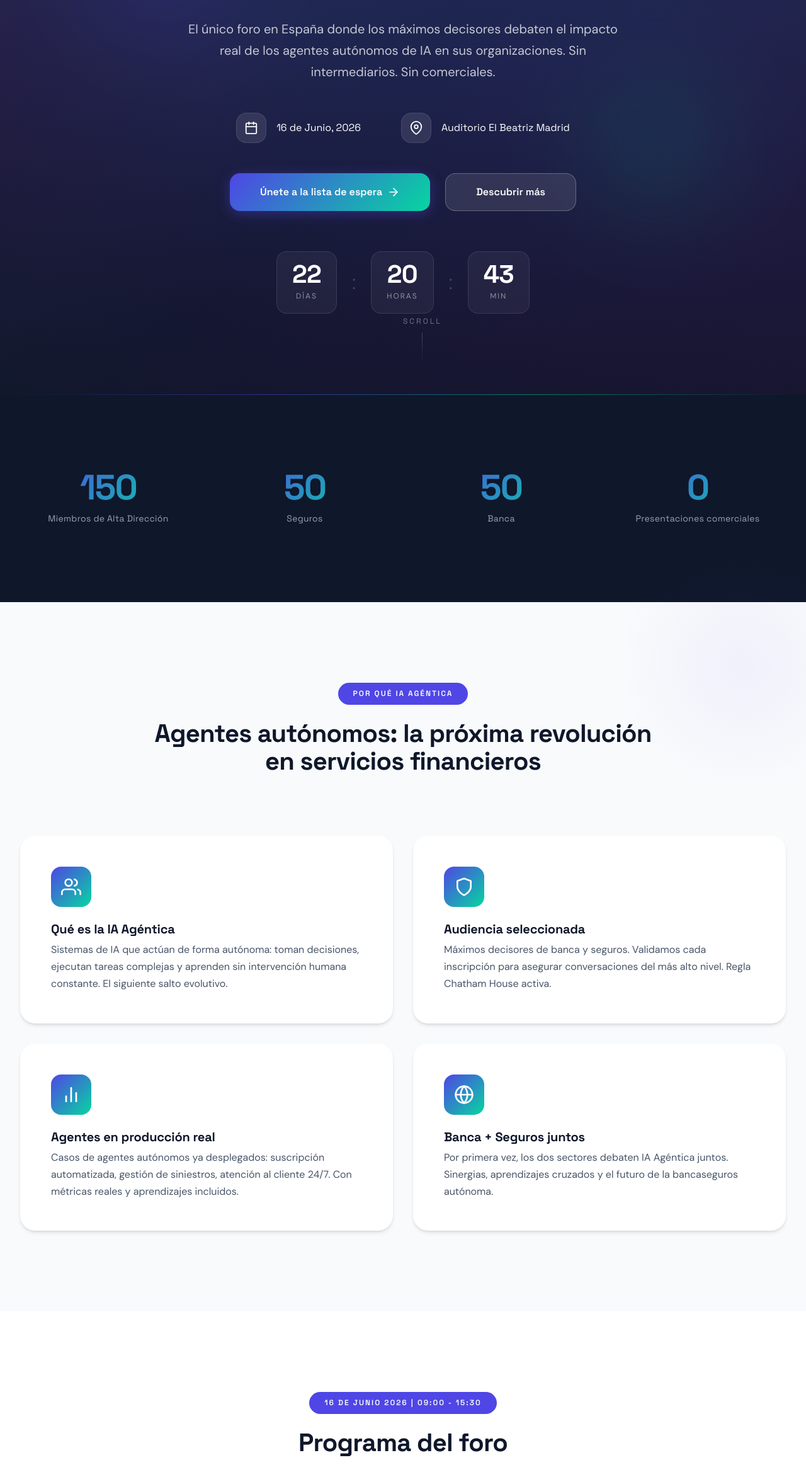
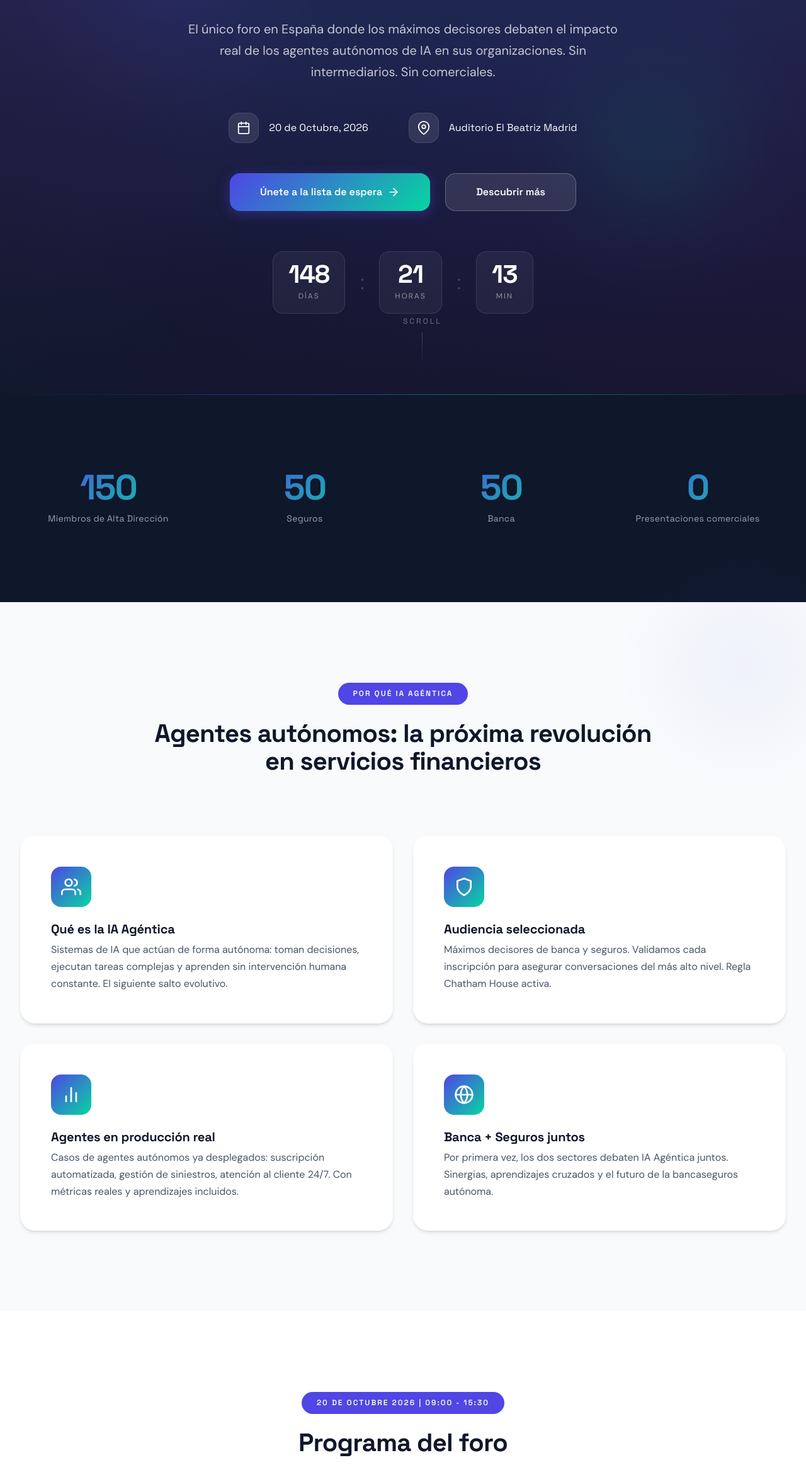
Before and after one commit to Coberio/evento-ia-agentica, a plain HTML site: page index.html in a window 1280 px wide. Shown: the part 411-2737 px from the top of the page at 63% size. Drawn offline with Linux system fonts and the light colour scheme; a script that the page names is missing.

Commit message:
feat: update event date to 20 October 2026
Replace all references to 16 June 2026 with 20 October 2026 across
meta description, hero section, agenda tag, legal modal, countdown
timer, and console branding log. Zero trace of old date remains.

Co-Authored-By: Claude Sonnet 4.6 <noreply@anthropic.com>

```diff
--- a/assets/js/main.js
+++ b/assets/js/main.js
@@ -60,7 +60,7 @@ document.addEventListener('DOMContentLoaded', function() {
     // ================================================
     // COUNTDOWN TIMER WITH ANIMATION
     // ================================================
-    const eventDate = new Date('2026-06-16T08:30:00').getTime();
+    const eventDate = new Date('2026-10-20T09:00:00').getTime();
 
     function updateCountdown() {
         const now = new Date().getTime();
@@ -644,7 +644,7 @@ document.addEventListener('DOMContentLoaded', function() {
     // ================================================
     console.log('%c IA Agéntica 2026 ', 'background: linear-gradient(135deg, #4F46E5, #06D6A0); color: white; font-size: 24px; padding: 15px 30px; border-radius: 12px; font-weight: bold;');
     console.log('%c El futuro de los agentes autónomos en Banca & Seguros ', 'color: #64748B; font-size: 14px; padding: 5px 0;');
-    console.log('%c 16 de Junio 2026 | Auditorio El Beatriz Madrid ', 'color: #64748B; font-size: 12px;');
+    console.log('%c 20 de Octubre 2026 | Auditorio El Beatriz Madrid ', 'color: #64748B; font-size: 12px;');
     console.log('%c www.inteligenciaartificialagentica.com ', 'color: #4F46E5; font-size: 14px; font-weight: bold;');
 
 });
--- a/index.html
+++ b/index.html
@@ -3,7 +3,7 @@
 <head>
     <meta charset="UTF-8">
     <meta name="viewport" content="width=device-width, initial-scale=1.0">
-    <meta name="description" content="IA Agéntica 2026 - El foro exclusivo donde la alta dirección de banca y seguros debate el futuro de los agentes autónomos de IA. 16 de junio, Madrid.">
+    <meta name="description" content="IA Agéntica 2026 - El foro exclusivo donde la alta dirección de banca y seguros debate el futuro de los agentes autónomos de IA. 20 de octubre, Madrid.">
     <meta name="keywords" content="inteligencia artificial agentica, agentic AI, agentes autonomos, banca, seguros, alta direccion, directivos, foro ejecutivo, Madrid, IA">
     <meta property="og:title" content="IA Agéntica 2026 | Banca & Seguros">
     <meta property="og:description" content="150 directivos. Un día. Cero comerciales. El futuro de los agentes autónomos de IA en servicios financieros.">
@@ -62,7 +62,7 @@
                     <span class="info-icon">
                         <svg xmlns="http://www.w3.org/2000/svg" width="24" height="24" viewBox="0 0 24 24" fill="none" stroke="currentColor" stroke-width="2" stroke-linecap="round" stroke-linejoin="round"><rect x="3" y="4" width="18" height="18" rx="2" ry="2"></rect><line x1="16" y1="2" x2="16" y2="6"></line><line x1="8" y1="2" x2="8" y2="6"></line><line x1="3" y1="10" x2="21" y2="10"></line></svg>
                     </span>
-                    <span>16 de Junio, 2026</span>
+                    <span>20 de Octubre, 2026</span>
                 </div>
                 <div class="info-item">
                     <span class="info-icon">
@@ -169,7 +169,7 @@
     <section class="agenda" id="agenda">
         <div class="container">
             <div class="section-header">
-                <span class="section-tag">16 de Junio 2026 | 09:00 - 15:30</span>
+                <span class="section-tag">20 de Octubre 2026 | 09:00 - 15:30</span>
                 <h2 class="section-title">Programa del foro</h2>
                 <p class="section-subtitle">Presentaciones de 15 minutos seguidas de Fireside Talk con micrófono abierto. Tres bloques, tres perspectivas del mismo ecosistema. Regla Chatham House en todo momento.</p>
             </div>
@@ -693,7 +693,7 @@
                     <li>El acceso y uso del sitio web <strong>https://www.inteligenciaartificialagentica.com</strong> (en adelante, "el <strong>Sitio Web</strong>").</li>
                     <li>La inscripción, participación y asistencia al foro <strong>IA Agéntica 2026 | Banca &amp; Seguros</strong> (en adelante, "el <strong>Evento</strong>"), organizado por COBERIO, S.L., exclusivo del sector bancario y asegurador.</li>
                 </ul>
-                <p>El Evento está previsto, tentativamente, para el 16 de junio de 2026, de 09:00 a 15:30 h, en el Auditorio El Beatriz Madrid (C/ José Ortega y Gasset, 29, 28006 Madrid). Circunstancias ajenas al organizador así como motivos de fuerza mayor podrían hacer que dicha fecha fuese modificada, lo cual sería oportunamente notificado por esta misma vía así como por correo electrónico a los asistentes inscritos.</p>
+                <p>El Evento está previsto, tentativamente, para el 20 de octubre de 2026, de 09:00 a 15:30 h, en el Auditorio El Beatriz Madrid (C/ José Ortega y Gasset, 29, 28006 Madrid). Circunstancias ajenas al organizador así como motivos de fuerza mayor podrían hacer que dicha fecha fuese modificada, lo cual sería oportunamente notificado por esta misma vía así como por correo electrónico a los asistentes inscritos.</p>
                 <p>La navegación por el Sitio Web, la solicitud de inscripción en la Lista de Espera o la formalización de la inscripción al Evento implican la <strong>lectura, comprensión y aceptación plena</strong> de este Aviso Legal.</p>
 
                 <h2>III. Naturaleza Contractual de la Participación</h2>
```
